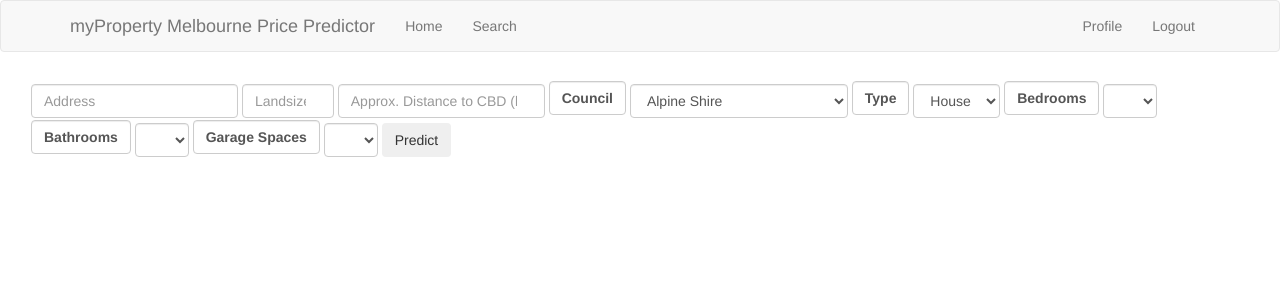
After one commit to fluxtheory/COMP9321_Ass3_PropertyPricePrediction, a Flask app: template 8.Demo/templates/search.html in a window 1280 px wide. The commit adds this page. Shown: the top 300 px of the page. Run offline with Flask 2, Linux system fonts and the light colour scheme; the template is opened without the code that fills it: values that come from a table or form of the project are taken from there, others are empty; some libraries are stand-ins or nearby versions.

Commit message:
most recent changes

```diff
--- a/8.Demo/myProperty.py
+++ b/8.Demo/myProperty.py
@@ -3,20 +3,26 @@
 from flask import Flask, render_template, redirect, url_for, flash, request, session
 from flask_bootstrap import Bootstrap
 from flask_restplus import reqparse
+#from mlAPI import PropertyPricePrediction
 from wtforms import *
 from flask_wtf import FlaskForm
 from wtforms.validators import *
 import requests
 import json
 import unicodedata
+import re
+import os.path
 
 app = Flask(__name__)
 app.config['SECRET_KEY'] = '3141592653589793238462643383279502884197169399'    # for CSRF
 bootstrap = Bootstrap(app)
 
+#ppp = PropertyPricePrediction()
+
 parser = reqparse.RequestParser()
 parser.add_argument('address',required=True)
 parser.add_argument('landsize', required=True)
+parser.add_argument('distance', required=True)
 parser.add_argument('council')
 parser.add_argument('type', required=True)
 parser.add_argument('bedrooms')
@@ -111,9 +117,10 @@ melb_councils = [("Alpine Shire","Alpine Shire"),
 
 class SearchForm(FlaskForm):
     address = StringField('Address', validators=[DataRequired()])
+    distance = IntegerField('Distance to CBD', validators=[DataRequired()])
     council = SelectField('Council', validators=[Optional()], choices=melb_councils, default="")
     landsize = IntegerField('Landsize', validators=[InputRequired(), NumberRange(min=1, max=9999, message="Please provide a valid number")])
-    property_type = SelectField('Type', validators=[DataRequired()], choices=[('House','House'), ('Flat','Flat'),('Unit','Unit')])
+    property_type = SelectField('Type', validators=[DataRequired()], choices=[('House','House'), ('Unit','Unit'), ('Other','Other')])
     num_bedroom = SelectField('Bedrooms', validators=[Optional()], choices=[("",""),('1','1'),('2','2'),('3','3'),('4','4')], default="")
     num_bathroom = SelectField('Bathrooms', validators=[Optional()], choices=[("",""),('1','1'),('2','2'),('3','3')], default="")
     num_garage = SelectField('Garage Spaces', validators=[Optional()], choices=[("",""),('0','0'),('1','1'),('2','2')], default="")
@@ -127,8 +134,8 @@ def login():
         if form.validate_on_submit():
             if request.form['username'] == 'admin' and \
                request.form['password'] == 'password':
-                flash('Login requested for user {}, remember_me={}'.format(
-                form.username.data, form.remember_me.data))
+                #flash('Login requested for user {}, remember_me={}'.format(
+                #form.username.data, form.remember_me.data))
                 session.clear()
                 return redirect(url_for('searchpage', name=form.username.data))
             else :
@@ -148,7 +155,7 @@ def searchpage():
                 form.num_bedroom.data, form.num_bathroom.data, form.num_garage.data))
             session.clear()
             return redirect(url_for('resultpage', address=form.address.data, landsize=form.landsize.data, council=form.council.data, \
-            type=form.property_type.data, bedrooms=form.num_bedroom.data, bathrooms=form.num_bathroom.data, garage=form.num_garage.data))
+            type=form.property_type.data, bedrooms=form.num_bedroom.data, bathrooms=form.num_bathroom.data, garage=form.num_garage.data, distance=form.distance.data))
         else:
             flash('Retrieving prediction for address={} Council={} Landsize={} Type={} Bedrooms={} Bathrooms={} \
                 Garage={}'.format(
@@ -156,18 +163,50 @@ def searchpage():
                 form.num_bedroom.data, form.num_bathroom.data, form.num_garage.data))
             flash('errors={}'.format(form.errors.items()))
 
-    return render_template('show.html', form=form)
+    return render_template('search.html', form=form)
 
 # search property / return results
 @app.route('/property')
 def resultpage():
     args = parser.parse_args()
-    return "Address " + args['address'] + "<br/>" \
-    "Landsize " + args['landsize'] + "<br/>" \
-    "Council " + args['council'] + "<br/>" \
-    "Bedrooms " + args['bedrooms'] + "<br/>" \
-    "Bathrooms " + args['bathrooms'] + "<br/>" \
-    "Garage " + args['garage'] + "<br/>" \
+
+    address = args['address']
+    landsize = float(args['landsize'])
+    distance = float(args['distance'])
+
+    council = args['council']
+    council = re.sub(r"Shire", "Shire Council", council)
+    council = re.sub(r"City", "City Council", council)
+
+    if args['bedrooms']:
+        bedrooms = int(args['bedrooms'])
+    else:
+        bedrooms = None
+
+    if args['bathrooms']:
+        bathrooms = int(args['bathrooms'])
+    else:
+        bathrooms = None
+
+    if args['garage']:
+        garage = int(args['garage'])
+    else :
+        garage = None
+
+    property_type = args['type']
+
+
+    # method, seller and sold year will be none.
+
+    env = [bedrooms,property_type,None,None,None,distance, bathrooms, garage, landsize, council]
+    #ppp.setArgs(env)
+    #price = ppp.predict()
+
+    pic1 = os.path.join("images","avg.png")
+    pic2 = os.path.join("images","greg.png")
+
+    #return render_template('show.html', pic1=pic1, pic2=pic2)
+    return os.path.abspath(pic1)
 
 if __name__ == '__main__':
-    app.run(debug=True, host='0.0.0.0', port=80)
+    app.run(debug=True, host='0.0.0.0', port=12345)
--- /dev/null
+++ b/8.Demo/templates/search.html
@@ -0,0 +1,89 @@
+{% extends 'bootstrap/base.html' %}
+
+{% block title %}
+    {% if title %}{{ title }} - {% else %}Welcome to myProperty{% endif %}
+{% endblock %}
+
+{% block navbar %}
+    <nav class="navbar navbar-default">
+
+        <div class="container">
+            <div class="navbar-header">
+                <a class="navbar-brand" href="{{ url_for('login') }}">myProperty Melbourne Price Predictor</a>
+            </div>
+            <div class="collapse navbar-collapse" id="bs-example-navbar-collapse-1">
+                <ul class="nav navbar-nav">
+                    <li><a href="{{ url_for('searchpage') }}">Home</a></li>
+                    <li><a href="{{ url_for('searchpage') }}">Search</a></li>
+                </ul>
+                <ul class="nav navbar-nav navbar-right">
+                    <li><a href="{{ url_for('login') }}">Profile</a></li>
+                    <li><a href="{{ url_for('login') }}">Logout</a></li>
+                </ul>
+            </div>
+        </div>
+    </nav>
+
+  <nav class="navbar navbar-second">
+      <form class="navbar-form navbar-header" method="POST" action="">
+        <div class="form-row">
+          <div class="col-md-12 mb-auto">
+            {{ form.hidden_tag() }}
+            {{ form.address(class="form-control", placeholder="Address") }}
+
+            {{ form.landsize(class="form-control", placeholder="Landsize (m²)") }}
+
+            {{ form.distance(class="form-control", placeholder="Approx. Distance to CBD (km)") }}
+
+            {{ form.council.label(class="form-control") }}
+            {{ form.council(class="form-control", placeholder="Council") }}
+
+            {{ form.property_type.label(class="form-control") }}
+            {{ form.property_type(class="form-control") }}
+
+
+            {{ form.num_bedroom.label(class="form-control") }}
+            {{ form.num_bedroom(class="form-control") }}
+
+
+            {{ form.num_bathroom.label(class="form-control") }}
+            {{ form.num_bathroom(class="form-control") }}
+
+
+            {{ form.num_garage.label(class="form-control") }}
+            {{ form.num_garage(class="form-control") }}
+
+            {{ form.submit(class="btn btn-outline-info") }}
+
+          </div>
+        </div>
+      </form>
+  </nav>
+
+{% endblock %}
+
+{% block content %}
+    <div class="container">
+      {% with messages = get_flashed_messages() %}
+        {% if messages %}
+          <ul class=flashes>
+          {% for message in messages %}
+            <li>{{ message }}</li>
+          {% endfor %}
+          </ul>
+        {% endif %}
+      {% endwith %}
+
+    {% if form.errors %}
+        <ul class="errors">
+            {% for field_name, field_errors in form.errors|dictsort if field_errors %}
+                {% for error in field_errors %}
+                    <li>{{ form[field_name].label }}: {{ error }}</li>
+                {% endfor %}
+            {% endfor %}
+        </ul>
+    {% endif %}
+    </div>
+
+
+{% endblock %}
```
Also changed, not shown: 8.Demo/templates/show.html (+2 -45 lines), 8.Demo/images/avg.png (renamed from 8.Demo/images/Average Price of House in different Regions.png), 8.Demo/images/greg.png (renamed from 8.Demo/images/Greg's Sales.png).
